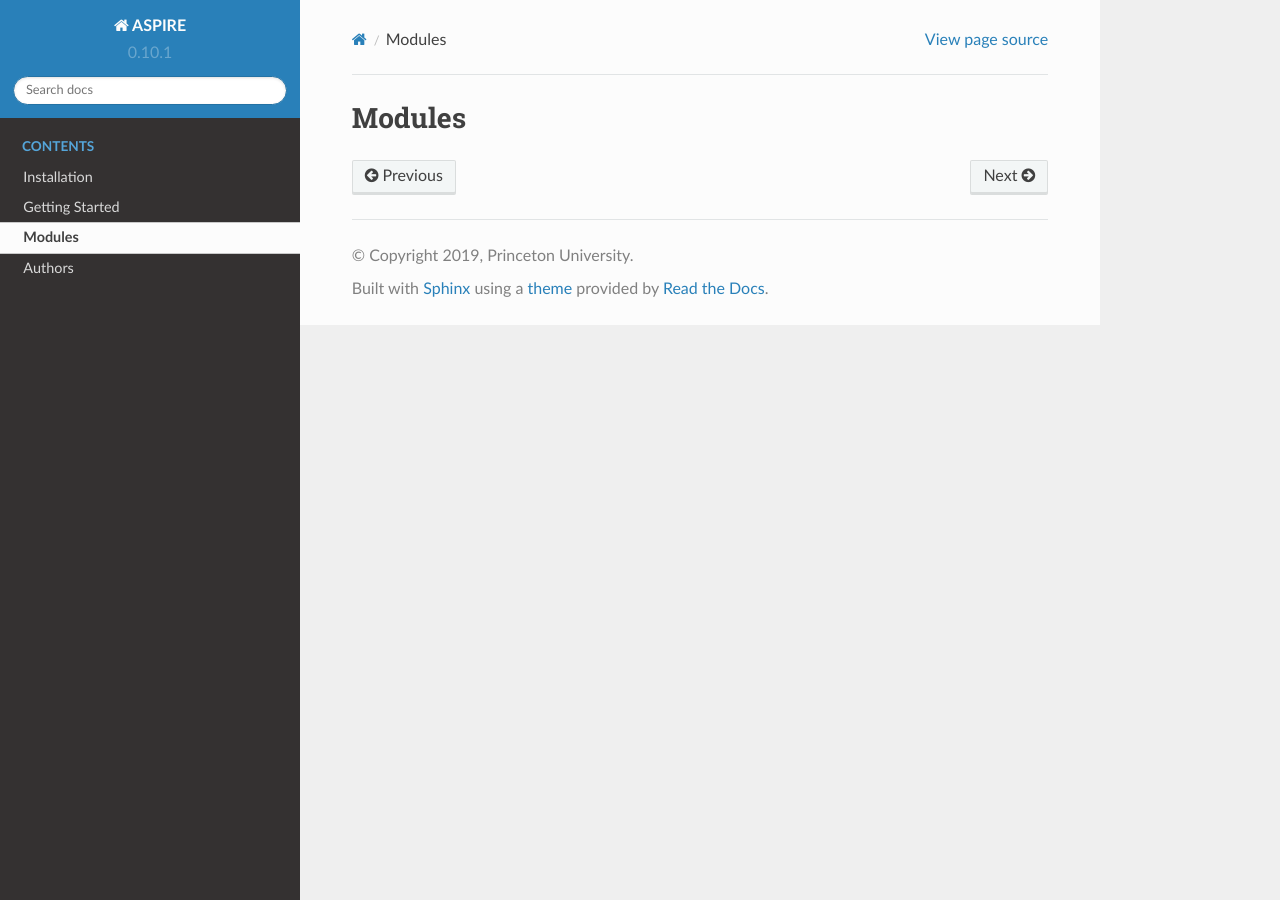
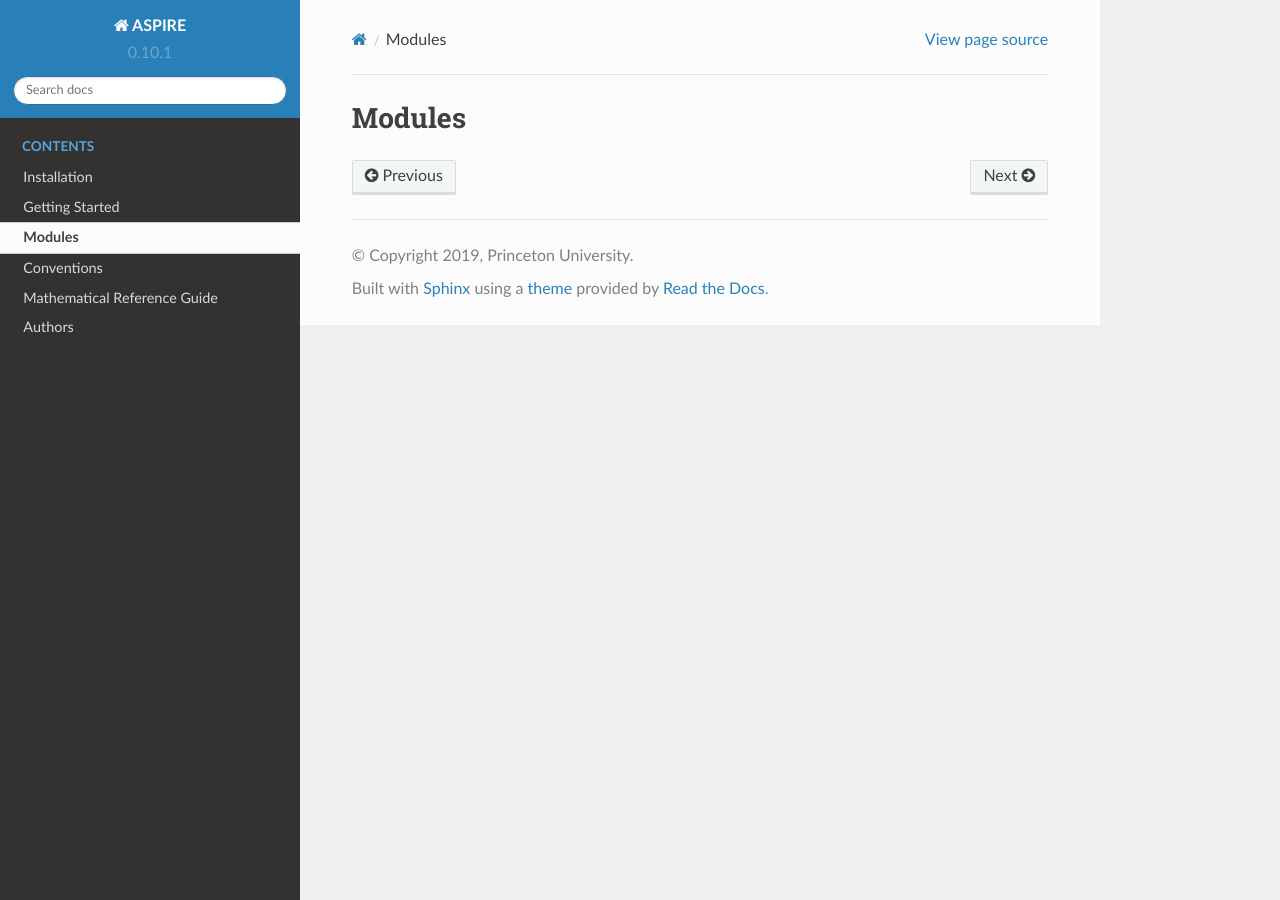
Before and after one commit to ComputationalCryoEM/ASPIRE-Python, a Sphinx documentation site: the page built from docs/source/modules.rst, in a window 1280 px wide. Built offline with Sphinx 7.4.7 and the Read the Docs theme 2.0.0, drawn with Linux system fonts in a browser that asks for light colours; pages that are not in the unit, such as notebooks, are missing from menus.

Commit message:
add conventions

```diff
--- /dev/null
+++ b/docs/source/conventions.rst
@@ -0,0 +1,2 @@
+Conventions
+==============
--- a/docs/source/index.rst
+++ b/docs/source/index.rst
@@ -17,6 +17,7 @@ linear and nonlinear dimensionality reduction, randomized algorithms in numerica
    installation
    quickstart
    modules
+   conventions
    mathematical
    authors
 
--- /dev/null
+++ b/docs/source/mathematical.rst
@@ -0,0 +1,6 @@
+Mathematical Reference Guide
+=============================
+
+
+Fourier-Bessel Basis 2D
+############################
```
